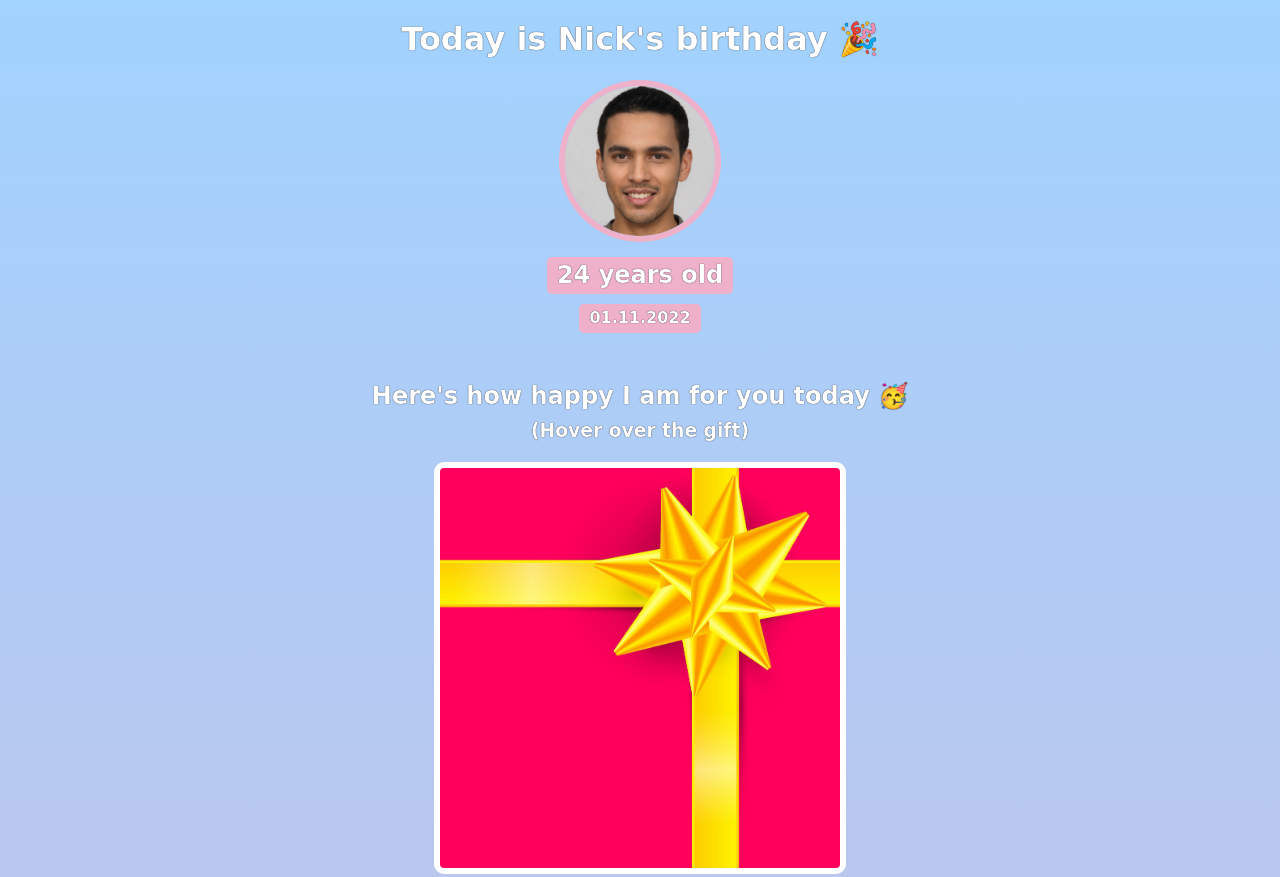
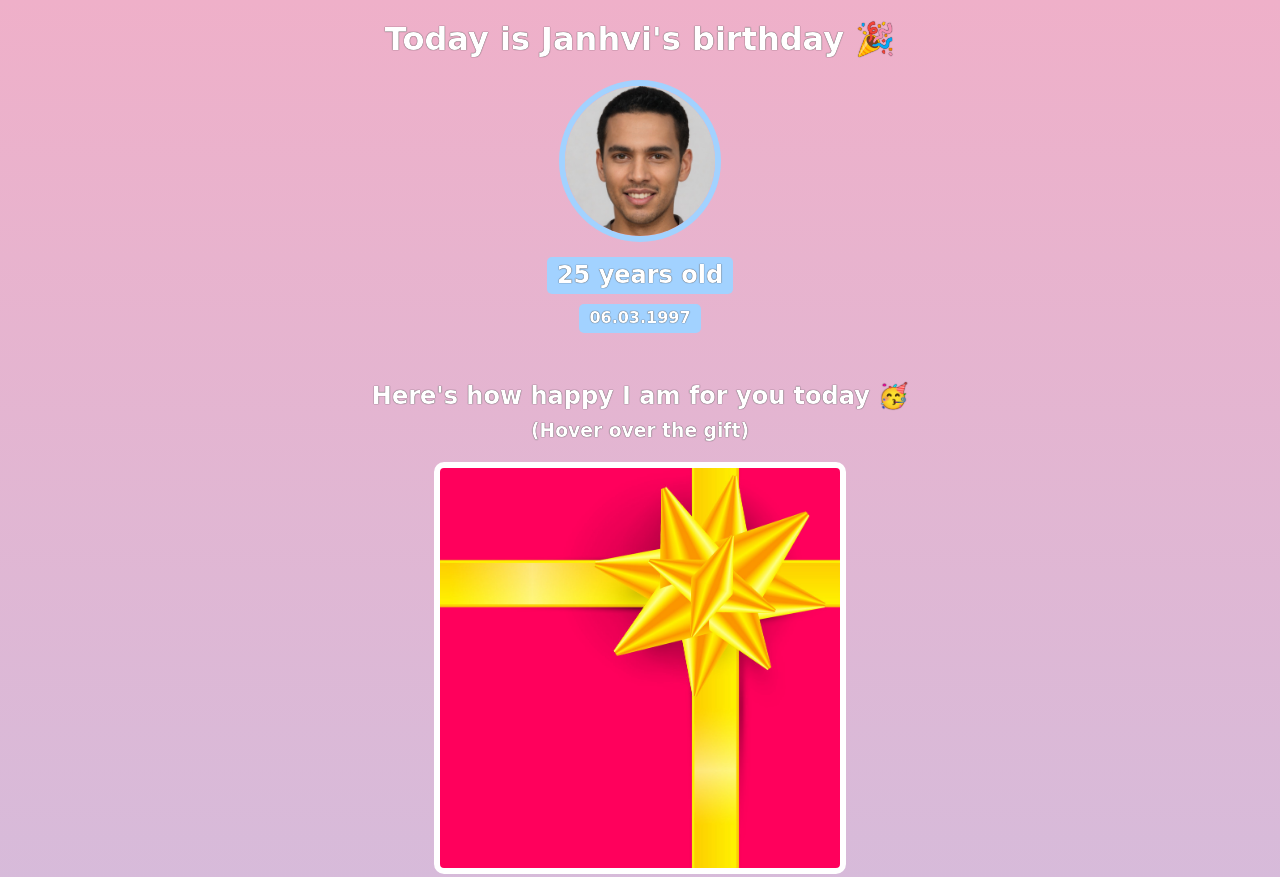
Before and after one commit to sumanch123/birtyday_site, a website built with Vite: page index.html in a window 1280 px wide. Shown: the top 877 px of the page. Built offline with nearby package versions, Linux system fonts and the light colour scheme; a web font is replaced by a local one.

Commit message:
update to jahnvi data

```diff
--- a/index.html
+++ b/index.html
@@ -7,10 +7,10 @@
     </head>
     <body>
         <div id="header">
-            <h1>Today is Nick's birthday 🎉</h1>
+            <h1>Today is Janhvi's birthday 🎉</h1>
             <img id="bff-img" src="images/nick.jpg">
-            <h2 id="bday-age">24 years old</h2>
-            <h4 id="bday-date">01.11.2022</h4>
+            <h2 id="bday-age">25 years old</h2>
+            <h4 id="bday-date">06.03.1997</h4>
         </div>
 
         <div class="gift-section">
--- a/styles.css
+++ b/styles.css
@@ -1,7 +1,7 @@
 body {
     text-align: center;
     font-family: 'Happy Monkey', cursive;
-    background: linear-gradient(#a2d2ff, #EFB0C9);
+    background: linear-gradient(#EFB0C9, #a2d2ff);
     color: #ffffff;
 }
 
@@ -12,12 +12,12 @@ h1, h2, h3, h4, p {
 #bff-img {
     width: 150px;
     border-radius: 50%;
-    border: 6px solid #EFB0C9;
+    border: 6px solid #a2d2ff;
     margin-bottom: 10px;
 }
 
 #bday-age {
-    background: #EFB0C9;
+    background: #a2d2ff;
     padding: 5px 10px;
     border-radius: 5px;
     margin: 5px 0 10px 0;
@@ -25,7 +25,7 @@ h1, h2, h3, h4, p {
 
 #bday-date {
     margin: 0;
-    background: #EFB0C9;
+    background: #a2d2ff;
     padding: 5px 10px;
     border-radius: 5px;
 }
```
